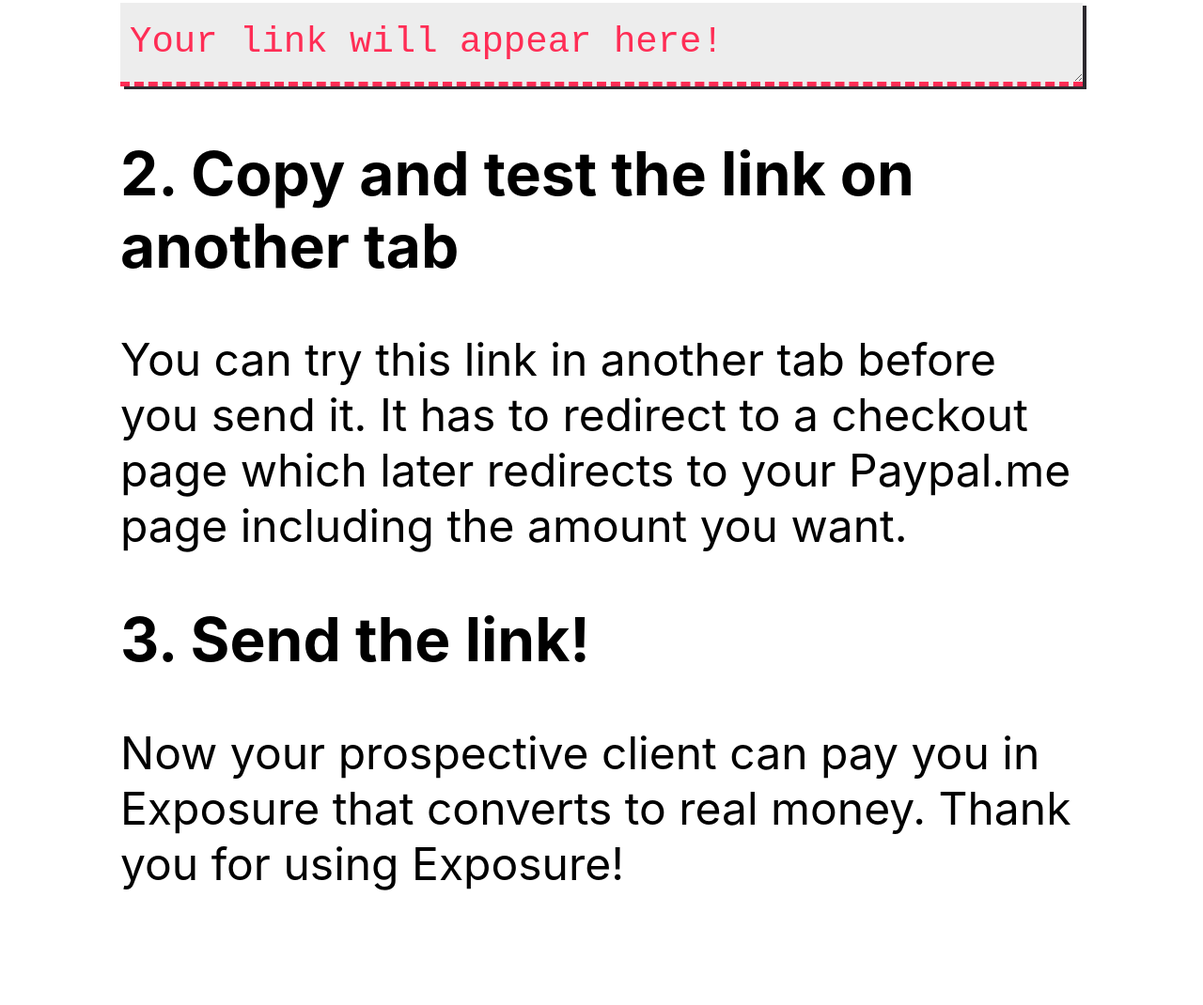
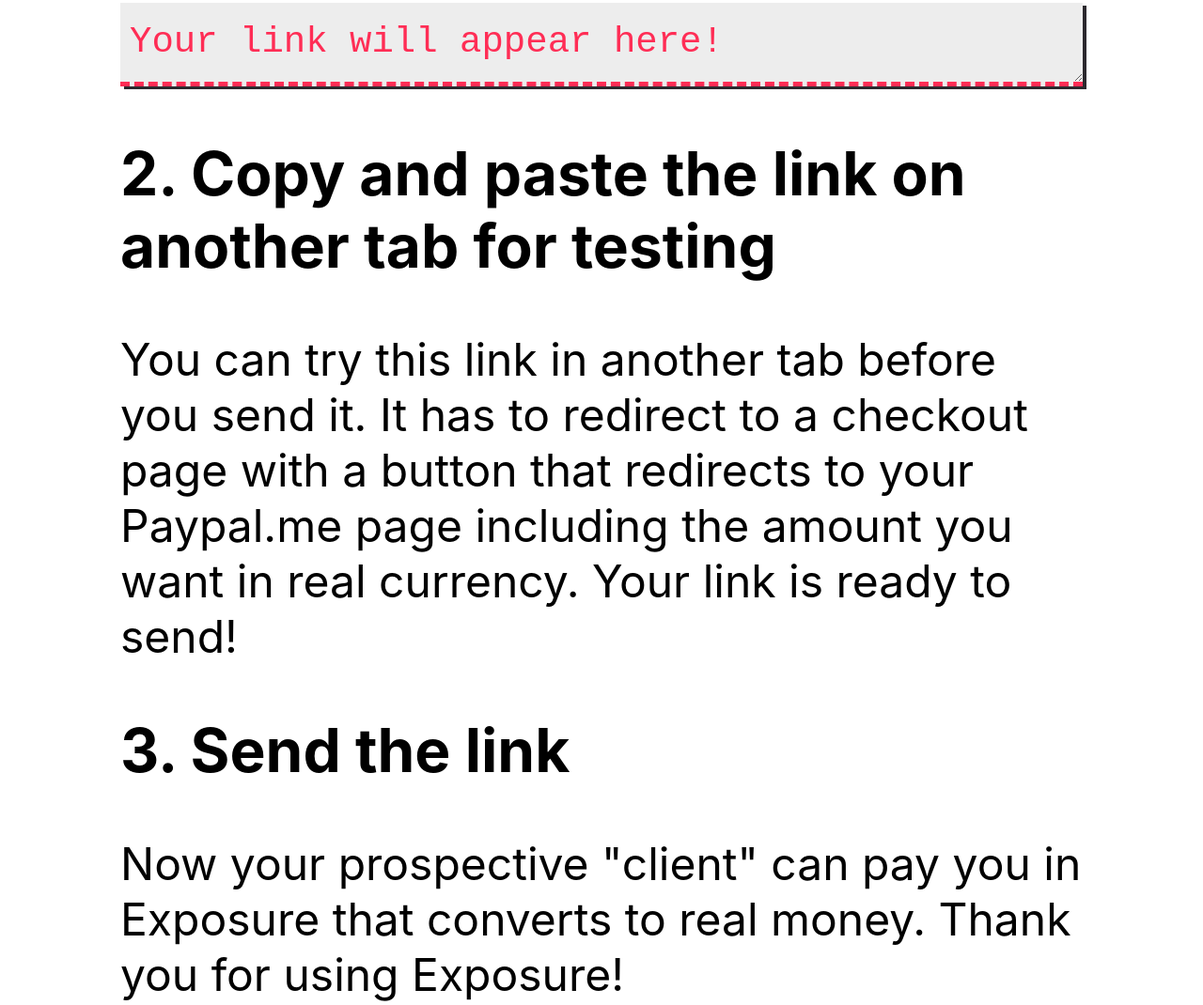
Before and after one commit to danilosierrac/exposure, a plain HTML site: page index.html in a window 1280 px wide. Shown: the part 1904-2974 px from the top of the page at 94% size. Drawn offline with nearby package versions, Linux system fonts and the light colour scheme.

Commit message:
explanation

```diff
--- a/index.html
+++ b/index.html
@@ -215,17 +215,17 @@ div {
         <br>
         <input type="text" placeholder="Paypal.me/myuserID" onfocus="this.placeholder = ''" onblur="this.placeholder = 'Paypal.me/myuserID' "id="input"></strong>
         <br>
-        You only need to input the user id part, your link will appear below the button
+        You only need to input the user ID part, your link will appear below the button
         </p>
        <button type="link" id="button">Generate Exposure link ↓</button>
        <pre class="link" >Your link will appear here!</pre>
 
-       <h2>2. Copy and test the link on another tab</h2>
+       <h2>2. Copy and paste the link on another tab for testing</h2>
 
-       <p>You can try this link in another tab before you send it. It has to redirect to a checkout page which later redirects to your Paypal.me page including the amount you want.</p>
-       <h2>3. Send the link!</h2>
+       <p>You can try this link in another tab before you send it. It has to redirect to a checkout page with a button that redirects to your Paypal.me page including the amount you want in real currency. Your link is ready to send!</p>
+       <h2>3. Send the link</h2>
 
-       <p>Now your prospective client can pay you in Exposure that converts to real money. Thank you for using Exposure!</p>
+       <p>Now your prospective "client" can pay you in Exposure that converts to real money. Thank you for using Exposure!</p>
       <br>
       <br>
       <br>
```
